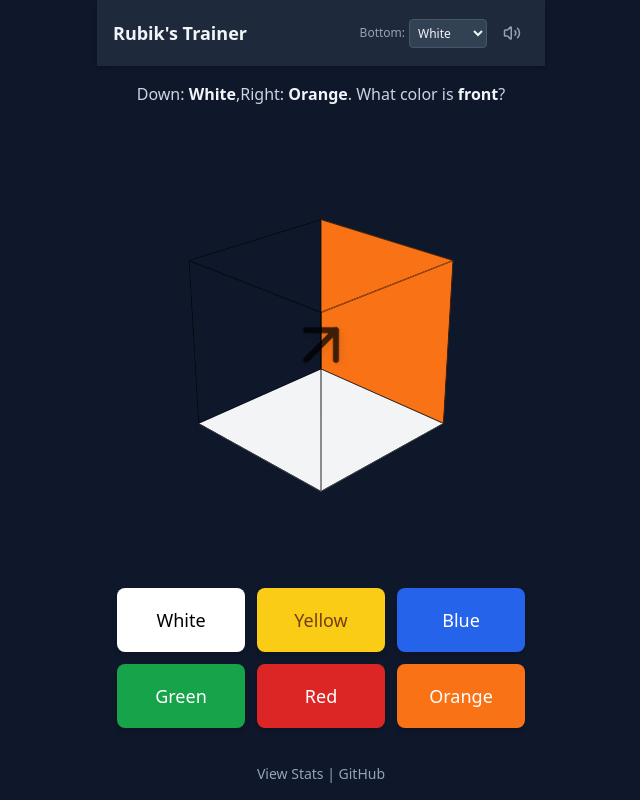
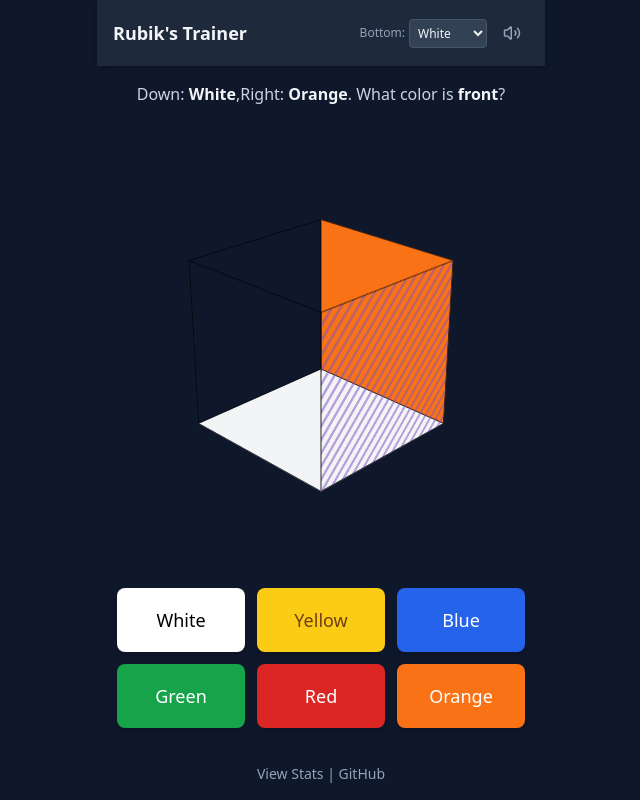
Before and after one commit to YardenNaveh/RubiksCubeTester, a React (Vite) app: page / in a window 1280 px wide. Shown: the whole page, without its empty margins (319-959 px from the left). Built offline with nearby package versions, Linux system fonts and the light colour scheme.

Commit message:
better pattern UI - white works, other colors don't

```diff
--- a/src/components/Cube.tsx
+++ b/src/components/Cube.tsx
@@ -9,6 +9,7 @@ interface CubeProps {
   ref2Face: Face;
   ref2Color: CubeColor;
   targetRelation: TargetRelation;
+  targetFace: Face;
   showArrow: boolean; // Control arrow visibility
 }
 
@@ -22,25 +23,24 @@ const colorClasses: Record<CubeColor, string> = {
   orange: 'bg-orange-500',
 };
 
-// Map relation to arrow component and rotation
-const arrowMap: Record<TargetRelation, { Icon: React.ElementType, rotation: string, position?: string }> = {
-  up: { Icon: ArrowUp, rotation: 'rotate-0' },
-  down: { Icon: ArrowDown, rotation: 'rotate-0' },
-  left: { Icon: ArrowLeft, rotation: 'rotate-0' },
-  right: { Icon: ArrowRight, rotation: 'rotate-0' },
-  // Front/Back arrows are less intuitive in this projection, but keep placeholders
-  front: { Icon: ArrowRight, rotation: '-rotate-45' },
-  back: { Icon: ArrowLeft, rotation: 'rotate-[135deg]' },
+// Base Tailwind classes for a face div
+const faceBaseClasses = "absolute w-full h-full border border-black/50 flex items-center justify-center overflow-hidden"; // Added overflow-hidden
+
+// Style for the target pattern overlay using background-image
+// Using repeating diagonal lines. Adjust color/angle/size as needed.
+const targetOverlayStyle = (faceColor: CubeColor): React.CSSProperties => {
+    // Use the requested color #7e4dc1 with transparency
+    const patternColor = 'rgba(126, 77, 193, 0.5)'; // #7e4dc1 with 0.5 alpha
+    return {
+        backgroundImage: `repeating-linear-gradient(-45deg, ${patternColor}, ${patternColor} 4px, transparent 4px, transparent 10px)`,
+        backgroundSize: '14px 14px' // Controls density
+    };
 };
 
-const Cube: React.FC<CubeProps> = ({ ref1Face, ref1Color, ref2Face, ref2Color, targetRelation, showArrow }) => {
+const Cube: React.FC<CubeProps> = ({ ref1Face, ref1Color, ref2Face, ref2Color, targetRelation, targetFace, showArrow }) => {
   const cubeSize = 180; // Base size in px
   const perspective = 1000; // CSS perspective value
   const halfSize = cubeSize / 2;
-  const faceBaseClasses = "absolute w-full h-full border border-black/50"; // Base classes for all faces
-
-  const ArrowComponent = arrowMap[targetRelation]?.Icon;
-  const arrowRotation = arrowMap[targetRelation]?.rotation || 'rotate-0';
 
   return (
     <div
@@ -59,51 +59,57 @@ const Cube: React.FC<CubeProps> = ({ ref1Face, ref1Color, ref2Face, ref2Color, t
         {/* Front Face */}
         <div
           className={`${faceBaseClasses} ${ref1Face === 'F' ? colorClasses[ref1Color] : ref2Face === 'F' ? colorClasses[ref2Color] : ''}`}
-          style={{ transform: `translateZ(${halfSize}px)` }}
+          style={{
+            transform: `translateZ(${halfSize}px)`,
+            ...(targetFace === 'F' && showArrow ? targetOverlayStyle(ref1Face === 'F' ? ref1Color : ref2Face === 'F' ? ref2Color : 'white') : {})
+          }}
         ></div>
 
         {/* Right Face */}
         <div
           className={`${faceBaseClasses} ${ref1Face === 'R' ? colorClasses[ref1Color] : ref2Face === 'R' ? colorClasses[ref2Color] : ''}`}
-          style={{ transform: `rotateY(90deg) translateZ(${halfSize}px)` }}
+          style={{
+            transform: `rotateY(90deg) translateZ(${halfSize}px)`,
+            ...(targetFace === 'R' && showArrow ? targetOverlayStyle(ref1Face === 'R' ? ref1Color : ref2Face === 'R' ? ref2Color : 'white') : {})
+          }}
         ></div>
 
         {/* Top Face */}
         <div
           className={`${faceBaseClasses} ${ref1Face === 'U' ? colorClasses[ref1Color] : ref2Face === 'U' ? colorClasses[ref2Color] : ''}`}
-          style={{ transform: `rotateX(90deg) translateZ(${halfSize}px)` }}
+          style={{
+            transform: `rotateX(90deg) translateZ(${halfSize}px)`,
+            ...(targetFace === 'U' && showArrow ? targetOverlayStyle(ref1Face === 'U' ? ref1Color : ref2Face === 'U' ? ref2Color : 'white') : {})
+          }}
         ></div>
 
         {/* Left Face */}
         <div
           className={`${faceBaseClasses} ${ref1Face === 'L' ? colorClasses[ref1Color] : ref2Face === 'L' ? colorClasses[ref2Color] : ''}`}
-          style={{ transform: `rotateY(-90deg) translateZ(${halfSize}px)` }}
+          style={{
+            transform: `rotateY(-90deg) translateZ(${halfSize}px)`,
+            ...(targetFace === 'L' && showArrow ? targetOverlayStyle(ref1Face === 'L' ? ref1Color : ref2Face === 'L' ? ref2Color : 'white') : {})
+          }}
         ></div>
 
         {/* Back Face */}
         <div
           className={`${faceBaseClasses} ${ref1Face === 'B' ? colorClasses[ref1Color] : ref2Face === 'B' ? colorClasses[ref2Color] : ''}`}
-          style={{ transform: `rotateY(180deg) translateZ(${halfSize}px)` }}
+          style={{
+            transform: `rotateY(180deg) translateZ(${halfSize}px)`,
+            ...(targetFace === 'B' && showArrow ? targetOverlayStyle(ref1Face === 'B' ? ref1Color : ref2Face === 'B' ? ref2Color : 'white') : {})
+          }}
         ></div>
 
         {/* Bottom Face */}
         <div
           className={`${faceBaseClasses} ${ref1Face === 'D' ? colorClasses[ref1Color] : ref2Face === 'D' ? colorClasses[ref2Color] : ''}`}
-          style={{ transform: `rotateX(-90deg) translateZ(${halfSize}px)` }}
+          style={{
+            transform: `rotateX(-90deg) translateZ(${halfSize}px)`,
+            ...(targetFace === 'D' && showArrow ? targetOverlayStyle(ref1Face === 'D' ? ref1Color : ref2Face === 'D' ? ref2Color : 'white') : {})
+          }}
         ></div>
       </div>
-
-      {/* Arrow Overlay */}
-      {ArrowComponent && (
-        <div
-          className={`absolute inset-0 flex items-center justify-center transition-opacity duration-300 ease-in-out ${showArrow ? 'opacity-100' : 'opacity-0'}`}
-          style={{ transform: 'translateZ(1px)' }} // Bring arrow slightly in front of faces
-        >
-          <div className={`transform ${arrowRotation}`}>
-            <ArrowComponent size={cubeSize * 0.4} className="text-black opacity-75 drop-shadow-lg" />
-          </div>
-        </div>
-      )}
     </div>
   );
 };
--- a/src/logic/orientation.ts
+++ b/src/logic/orientation.ts
@@ -14,7 +14,7 @@ const FACES: Face[] = ['U', 'D', 'F', 'B', 'L', 'R'];
 // --- Map TargetRelation to Face (relative concept) ---
 // We assume a view where you look at the FRONT face,
 // UP is towards the U face, RIGHT is towards the R face etc.
-const RELATION_TO_FACE_MAP: Record<TargetRelation, Face> = {
+export const RELATION_TO_FACE_MAP: Record<TargetRelation, Face> = {
   up: 'U',
   down: 'D',
   left: 'L',
@@ -116,82 +116,88 @@ export interface OrientationProblem {
 function determineOrientationColors(bottomColor: CubeColor): Record<Face, CubeColor> {
     const actualFaceColors: Partial<Record<Face, CubeColor>> = {};
 
-    // Simplified rotation mappings based on desired bottom color
+    // Reinstate switch statement
     switch(bottomColor) {
-        case 'white': // U -> D - Special handling for randomized front
+        case 'white': // D=White, U=Yellow. Random F.
             actualFaceColors['U'] = 'yellow';
             actualFaceColors['D'] = 'white';
-
-            // Randomize Front face color among sides
-            const sideColors: CubeColor[] = ['red', 'orange', 'blue', 'green'];
-            const frontColor = getRandomElement(sideColors);
-            actualFaceColors['F'] = frontColor;
-
-            // Determine R, B, L based on U=Yellow and chosen F
-            // Corrected adjacencies for U=Yellow, D=White:
-            // If F=Red -> R=Green, B=Orange, L=Blue
-            // If F=Orange -> R=Blue, B=Red, L=Green
-            // If F=Blue -> R=Red, B=Green, L=Orange
-            // If F=Green -> R=Orange, B=Blue, L=Red
-            switch(frontColor){
-                case 'red':
-                    actualFaceColors['R'] = 'green';
-                    actualFaceColors['B'] = 'orange';
-                    actualFaceColors['L'] = 'blue';
-                    break;
-                case 'blue':
-                    actualFaceColors['R'] = 'red';
-                    actualFaceColors['B'] = 'green';
-                    actualFaceColors['L'] = 'orange';
-                    break;
-                case 'orange':
-                    actualFaceColors['R'] = 'blue';
-                    actualFaceColors['B'] = 'red';
-                    actualFaceColors['L'] = 'green';
-                    break;
-                case 'green':
-                    actualFaceColors['R'] = 'orange';
-                    actualFaceColors['B'] = 'blue';
-                    actualFaceColors['L'] = 'red';
-                    break;
+            const sideColorsW: CubeColor[] = ['red', 'orange', 'blue', 'green'];
+            const frontColorW = getRandomElement(sideColorsW);
+            actualFaceColors['F'] = frontColorW;
+            // Adjacencies for U=Yellow
+            switch(frontColorW){
+                case 'red':    actualFaceColors['R'] = 'green';  actualFaceColors['B'] = 'orange'; actualFaceColors['L'] = 'blue'; break;
+                case 'green':  actualFaceColors['R'] = 'orange'; actualFaceColors['B'] = 'blue';   actualFaceColors['L'] = 'red'; break;
+                case 'orange': actualFaceColors['R'] = 'blue';   actualFaceColors['B'] = 'red';    actualFaceColors['L'] = 'green'; break;
+                case 'blue':   actualFaceColors['R'] = 'red';    actualFaceColors['B'] = 'green';  actualFaceColors['L'] = 'orange'; break;
             }
             break;
-        case 'yellow': // D -> D (Standard)
+
+        case 'yellow': // D=Yellow, U=White (Standard)
             Object.assign(actualFaceColors, STANDARD_FACE_COLORS);
             break;
-        case 'red': // F -> D
-            actualFaceColors['U'] = STANDARD_FACE_COLORS['B']; // Orange (Opposite of Red)
-            actualFaceColors['D'] = STANDARD_FACE_COLORS['F']; // Red (Bottom color)
-            actualFaceColors['F'] = STANDARD_FACE_COLORS['D']; // Yellow
-            actualFaceColors['B'] = STANDARD_FACE_COLORS['U']; // White
-            actualFaceColors['L'] = STANDARD_FACE_COLORS['L']; // Green
-            actualFaceColors['R'] = STANDARD_FACE_COLORS['R']; // Blue
+
+        case 'red': // D=Red, U=Orange. Random F.
+            actualFaceColors['U'] = 'orange';
+            actualFaceColors['D'] = 'red';
+            const sideColorsR: CubeColor[] = ['white', 'yellow', 'blue', 'green'];
+            const frontColorR = getRandomElement(sideColorsR);
+            actualFaceColors['F'] = frontColorR;
+            // Adjacencies for U=Orange (Opposite of U=Red)
+            switch(frontColorR){
+                case 'white':  actualFaceColors['R'] = 'green'; actualFaceColors['B'] = 'yellow'; actualFaceColors['L'] = 'blue'; break;
+                case 'green':  actualFaceColors['R'] = 'yellow'; actualFaceColors['B'] = 'blue'; actualFaceColors['L'] = 'white'; break;
+                case 'yellow': actualFaceColors['R'] = 'blue'; actualFaceColors['B'] = 'white'; actualFaceColors['L'] = 'green'; break;
+                case 'blue':   actualFaceColors['R'] = 'white'; actualFaceColors['B'] = 'green'; actualFaceColors['L'] = 'yellow'; break;
+            }
             break;
-        case 'orange': // B -> D
-            actualFaceColors['U'] = STANDARD_FACE_COLORS['F']; // Red (Opposite of Orange)
-            actualFaceColors['D'] = STANDARD_FACE_COLORS['B']; // Orange (Bottom color)
-            actualFaceColors['F'] = STANDARD_FACE_COLORS['U']; // White
-            actualFaceColors['B'] = STANDARD_FACE_COLORS['D']; // Yellow
-            actualFaceColors['L'] = STANDARD_FACE_COLORS['L']; // Green
-            actualFaceColors['R'] = STANDARD_FACE_COLORS['R']; // Blue
+
+        case 'orange': // D=Orange, U=Red. Random F.
+            actualFaceColors['U'] = 'red';
+            actualFaceColors['D'] = 'orange';
+            const sideColorsO: CubeColor[] = ['white', 'yellow', 'blue', 'green'];
+            const frontColorO = getRandomElement(sideColorsO);
+            actualFaceColors['F'] = frontColorO;
+            // Adjacencies for U=Red (Opposite of U=Orange)
+            switch(frontColorO){
+                case 'white':  actualFaceColors['R'] = 'blue'; actualFaceColors['B'] = 'yellow'; actualFaceColors['L'] = 'green'; break;
+                case 'blue':   actualFaceColors['R'] = 'yellow'; actualFaceColors['B'] = 'green'; actualFaceColors['L'] = 'white'; break;
+                case 'yellow': actualFaceColors['R'] = 'green'; actualFaceColors['B'] = 'white'; actualFaceColors['L'] = 'blue'; break;
+                case 'green':  actualFaceColors['R'] = 'white'; actualFaceColors['B'] = 'blue'; actualFaceColors['L'] = 'yellow'; break;
+            }
             break;
-         case 'blue': // R -> D
-            actualFaceColors['U'] = STANDARD_FACE_COLORS['L']; // Green (Opposite of Blue)
-            actualFaceColors['D'] = STANDARD_FACE_COLORS['R']; // Blue (Bottom color)
-            actualFaceColors['F'] = STANDARD_FACE_COLORS['L']; // Green
-            actualFaceColors['B'] = STANDARD_FACE_COLORS['R']; // Blue
-            actualFaceColors['L'] = STANDARD_FACE_COLORS['D']; // Yellow
-            actualFaceColors['R'] = STANDARD_FACE_COLORS['U']; // White
-            break;
-        case 'green': // L -> D
-            actualFaceColors['U'] = STANDARD_FACE_COLORS['R']; // Blue (Opposite of Green)
-            actualFaceColors['D'] = STANDARD_FACE_COLORS['L']; // Green (Bottom color)
-            actualFaceColors['F'] = STANDARD_FACE_COLORS['R']; // Blue
-            actualFaceColors['B'] = STANDARD_FACE_COLORS['L']; // Green
-            actualFaceColors['L'] = STANDARD_FACE_COLORS['U']; // White
-            actualFaceColors['R'] = STANDARD_FACE_COLORS['D']; // Yellow
+
+         case 'blue': // D=Blue, U=Green. Random F.
+             actualFaceColors['U'] = 'green';
+             actualFaceColors['D'] = 'blue';
+             const sideColorsB: CubeColor[] = ['white', 'yellow', 'red', 'orange'];
+             const frontColorB = getRandomElement(sideColorsB);
+             actualFaceColors['F'] = frontColorB;
+             // Adjacencies for U=Green (Opposite of U=Blue)
+             switch(frontColorB){
+                 case 'white':  actualFaceColors['R'] = 'red'; actualFaceColors['B'] = 'yellow'; actualFaceColors['L'] = 'orange'; break;
+                 case 'red':    actualFaceColors['R'] = 'yellow'; actualFaceColors['B'] = 'orange'; actualFaceColors['L'] = 'white'; break;
+                 case 'yellow': actualFaceColors['R'] = 'orange'; actualFaceColors['B'] = 'white'; actualFaceColors['L'] = 'red'; break;
+                 case 'orange': actualFaceColors['R'] = 'white'; actualFaceColors['B'] = 'red'; actualFaceColors['L'] = 'yellow'; break;
+             }
+             break;
+
+        case 'green': // D=Green, U=Blue. Random F.
+            actualFaceColors['U'] = 'blue';
+            actualFaceColors['D'] = 'green';
+            const sideColorsG: CubeColor[] = ['white', 'yellow', 'red', 'orange'];
+            const frontColorG = getRandomElement(sideColorsG);
+            actualFaceColors['F'] = frontColorG;
+            // Adjacencies for U=Blue (Opposite of U=Green)
+            switch(frontColorG){
+                case 'white':  actualFaceColors['R'] = 'orange'; actualFaceColors['B'] = 'yellow'; actualFaceColors['L'] = 'red'; break;
+                case 'orange': actualFaceColors['R'] = 'yellow'; actualFaceColors['B'] = 'red'; actualFaceColors['L'] = 'white'; break;
+                case 'yellow': actualFaceColors['R'] = 'red'; actualFaceColors['B'] = 'white'; actualFaceColors['L'] = 'orange'; break;
+                case 'red':    actualFaceColors['R'] = 'white'; actualFaceColors['B'] = 'orange'; actualFaceColors['L'] = 'yellow'; break;
+            }
             break;
     }
+
     return actualFaceColors as Record<Face, CubeColor>;
 }
 
@@ -207,28 +213,20 @@ export function generateOrientationProblem(bottomColorSetting: CubeColor | 'rand
   let ref2Face: Face;
   const sideFaces: Face[] = ['F', 'R', 'B', 'L'];
 
-  if (fixedBottom && actualBottom === 'white') {
-    // Special case: White bottom, random front. Ref1=D, Ref2=random side.
+  if (fixedBottom) { // Applies to ALL fixed bottoms now
     ref1Face = 'D';
-    ref2Face = getRandomElement(sideFaces);
-  } else if (fixedBottom) {
-    // Other fixed bottom: Ref1=D, Ref2=random adjacent standard face
-    ref1Face = 'D';
-    // Get standard faces adjacent to the standard face of the bottom color
-    const stdBottomFace = STANDARD_COLOR_TO_FACE[actualBottom];
-    ref2Face = getRandomElement(FACE_ADJACENCIES[stdBottomFace]);
+    ref2Face = getRandomElement(sideFaces); // Ref2 is always a side face
   } else {
     // Random bottom: Pick two distinct random faces as refs
     ref1Face = getRandomElement(FACES);
     const possibleRef2 = FACE_ADJACENCIES[ref1Face].filter(adjFace => {
+      // Ensure ref2 is not opposite ref1 based on the actual colors
       const actualColorOnAdj = faceColors[adjFace];
-      const stdFaceOfActual = STANDARD_COLOR_TO_FACE[actualColorOnAdj];
-      const stdOppositeOfRef1 = STANDARD_COLOR_TO_FACE[COLOR_PAIRS[faceColors[ref1Face]]];
-      return stdFaceOfActual !== stdOppositeOfRef1;
+      return actualColorOnAdj !== COLOR_PAIRS[faceColors[ref1Face]];
     });
     if (possibleRef2.length === 0) {
-      console.warn("Could not find non-opposite adjacent face, picking random adjacent.");
-      possibleRef2.push(...FACE_ADJACENCIES[ref1Face]);
+        console.warn("Could not find non-opposite adjacent face, picking random adjacent.");
+        possibleRef2.push(...FACE_ADJACENCIES[ref1Face]);
     }
     ref2Face = getRandomElement(possibleRef2);
   }
@@ -238,11 +236,11 @@ export function generateOrientationProblem(bottomColorSetting: CubeColor | 'rand
 
   // Pick a target face
   let targetFace: Face;
-  if (fixedBottom && actualBottom === 'white') {
-    // White bottom: Target must be a side face different from ref2
+  if (fixedBottom) { // Applies to ALL fixed bottoms
+    // Target must be a side face different from ref2
     targetFace = getRandomElement(sideFaces.filter(f => f !== ref2Face));
   } else {
-    // Other cases: Target is any face different from ref1 and ref2
+    // Random bottom: Target is any face different from ref1 and ref2
     targetFace = getRandomElement(FACES.filter(f => f !== ref1Face && f !== ref2Face));
   }
 
--- a/src/pages/DrillPage.tsx
+++ b/src/pages/DrillPage.tsx
@@ -1,6 +1,6 @@
 import React, { useState, useEffect, useCallback, useRef } from 'react';
 import { AppStorage } from '../hooks/useLocalStorage';
-import { generateOrientationProblem, OrientationProblem, checkAnswer, Face } from '../logic/orientation';
+import { generateOrientationProblem, OrientationProblem, checkAnswer, Face, RELATION_TO_FACE_MAP } from '../logic/orientation';
 import { CubeColor, FACE_TO_RELATION_MAP } from '../logic/cubeConstants';
 import { useSound } from '../hooks/useSound';
 import Cube from '../components/Cube';
@@ -110,6 +110,9 @@ const DrillPage: React.FC<DrillPageProps> = ({ appData, setAppData }) => {
     return <div className="flex-grow flex items-center justify-center"><p>Loading...</p></div>;
   }
 
+  // Determine the target face identifier from the target relation
+  const targetFace = RELATION_TO_FACE_MAP[currentProblem.targetRelation];
+
   return (
     <div className="flex flex-col items-center justify-between flex-grow space-y-6">
        <p className="text-center text-slate-300">
@@ -125,6 +128,7 @@ const DrillPage: React.FC<DrillPageProps> = ({ appData, setAppData }) => {
         ref2Face={currentProblem.ref2Face}
         ref2Color={currentProblem.ref2Color}
         targetRelation={currentProblem.targetRelation}
+        targetFace={targetFace}
         showArrow={showArrow}
       />
       <AnswerPad
```
